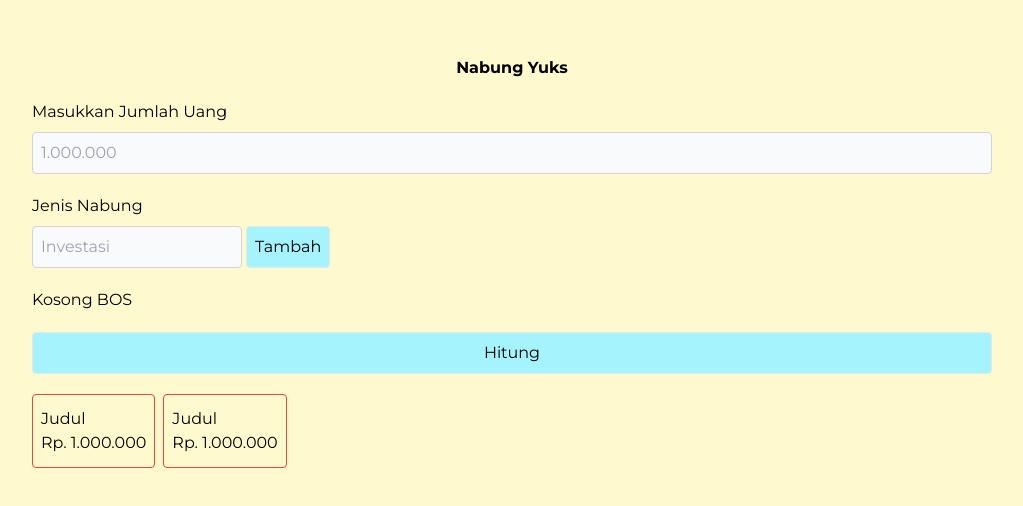
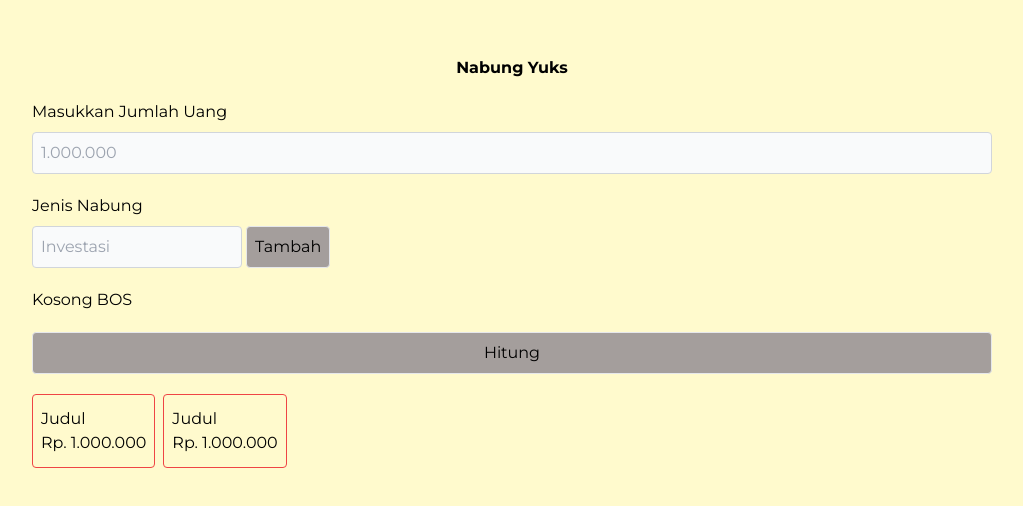
Before and after one commit to dazmy/finblance, an Angular app: page / in a window 1280 px wide. Shown: the top 506 px of the page, without its empty margins (128-1151 px from the left). Built offline with nearby package versions, Linux system fonts and the light colour scheme.

Commit message:
style for disabled button

```diff
--- a/src/app/app.component.html
+++ b/src/app/app.component.html
@@ -46,7 +46,12 @@
     }
   </div>
   <!-- button generate card -->
-  <button class="border p-2 bg-cyan-200 rounded" (click)="calculate()">Hitung</button>
+  <button
+    class="border p-2 bg-cyan-200 rounded"
+    (click)="calculate()"
+    [disabled]="!money.value">
+    Hitung
+  </button>
   <div class="listcard flex flex-row gap-2 flex-wrap">
     <app-card></app-card>
     <app-card></app-card>
--- a/src/app/app.component.scss
+++ b/src/app/app.component.scss
@@ -0,0 +1,5 @@
+button {
+  &:disabled {
+    background-color: rgb(164, 158, 156);
+  }
+}
```
